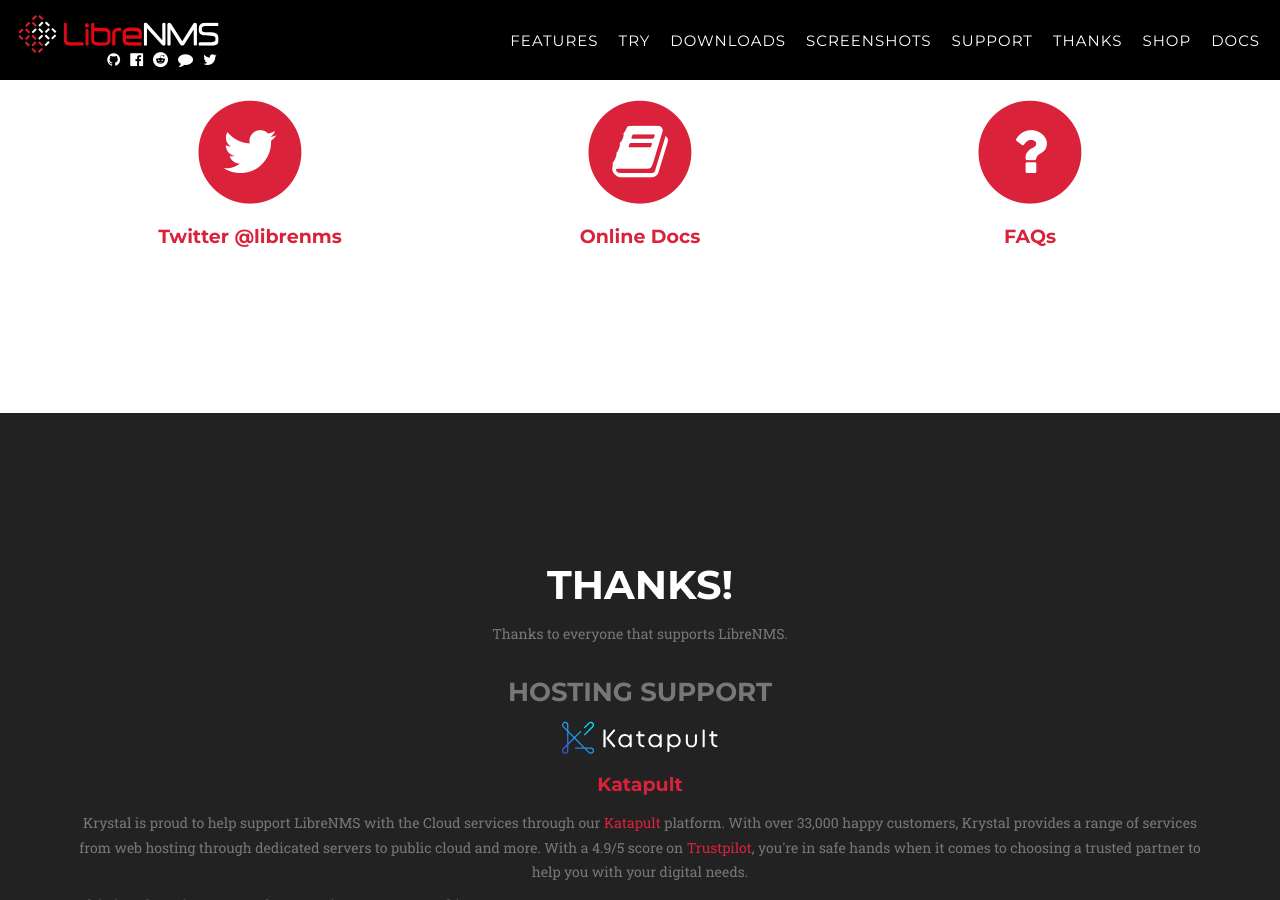
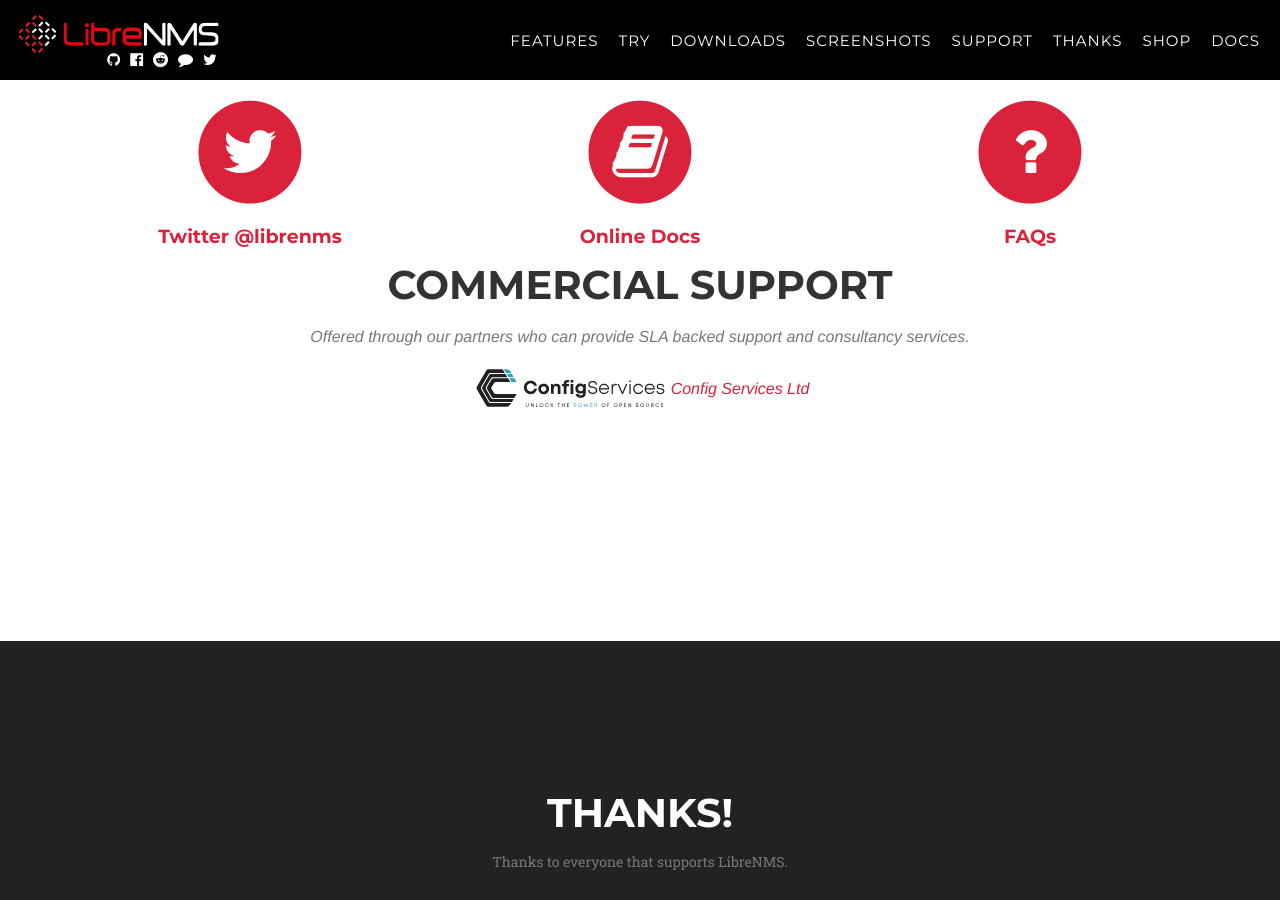
Before and after one commit to librenms/librenms.github.io, a Jekyll site: the page built from index.html, in a window 1280 px wide and 900 px high, scrolled down 4176 px. Built offline with Jekyll 4.4.1, drawn with Linux system fonts in a browser that asks for light colours; nearby versions of some CDN libraries; some web fonts are replaced.

Commit message:
Added partner links for support (#140)

```diff
--- a/_includes/support.html
+++ b/_includes/support.html
@@ -65,5 +65,13 @@
                 </div>
             </a>
         </div>
+        <div class="row text-center">
+            <div class="col-lg-12 text-center">
+                <h2 class="section-heading">Commercial Support</h2>
+                <h3 class="section-subheading text-muted">Offered through our partners who can provide SLA backed support and consultancy services.<br><br>
+                    <a href="https://www.configuration.co.uk" target="_blank"><img src="images/config_services_logo_horizontal.svg" alt="Config Services Ltd" style="width: 200px; height: auto;">Config Services Ltd</a>
+                </h3>
+            </div>
+        </div>
     </div>
 </section>
```
Also changed, not shown: images/config_services_logo_horizontal.svg (added).
